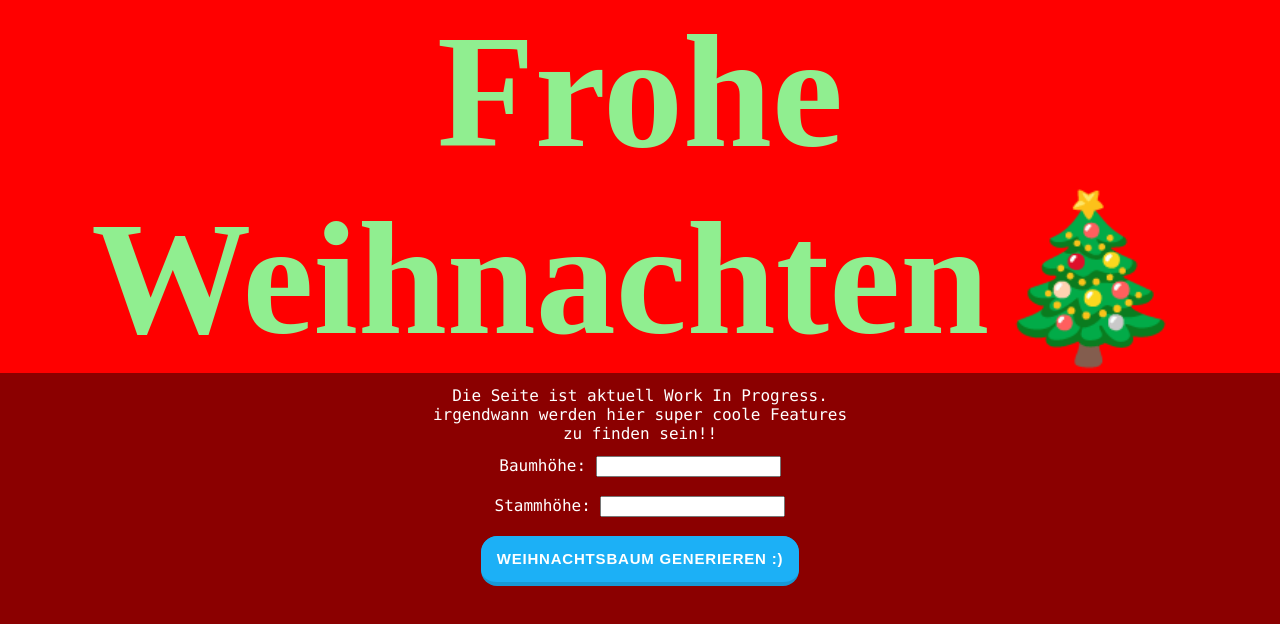
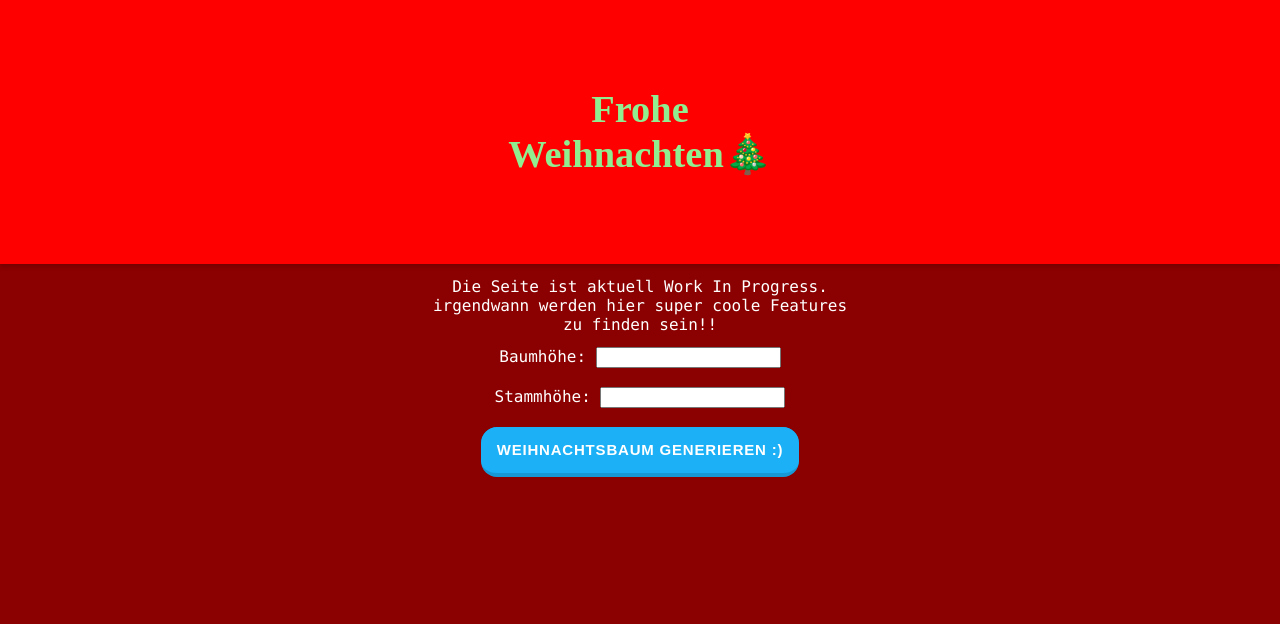
Before and after one commit to TheGreatSoldeir/thegreatsoldeir.github.io, a plain HTML site: page index.html in a window 1280 px wide. Drawn offline with Linux system fonts and the light colour scheme; a web font is replaced by a local one.

Commit message:
try to fix weird display

```diff
--- a/index.html
+++ b/index.html
@@ -22,16 +22,23 @@
             margin-top: 0px;
             font-family: Doto;
             color: lightgreen;
-            font-size: 1000%;
+            font-size: 3vmax;
             text-align: center;
             font-weight: bold;
         }
         .top {
-            margin: 0px;
-            align-self: stretch;
-            background-color: red;
-            position: sticky;
-            top: 0;
+            margin: 0; /* Removes any margin */
+            position: sticky; /* Makes it stick to the top when scrolling */
+            top: 0; /* Sticks to the top of the viewport */
+            height: 33vh; /* Takes up 1/3 of the viewport height */
+            width: 100%; /* Ensures it spans the full width of the viewport */
+            background-color: red; /* Sets the background color */
+            display: flex; /* Optional: Makes it easier to align text/content inside */
+            align-items: center; /* Vertically centers content */
+            justify-content: center; /* Horizontally centers content */
+            color: white; /* Makes text more readable */
+            font-size: 1.5rem; /* Adjust text size */
+            box-shadow: 0 2px 5px rgba(0, 0, 0, 0.2); /* Optional: Adds a subtle shadow */
         }
         .footer {
 
```
